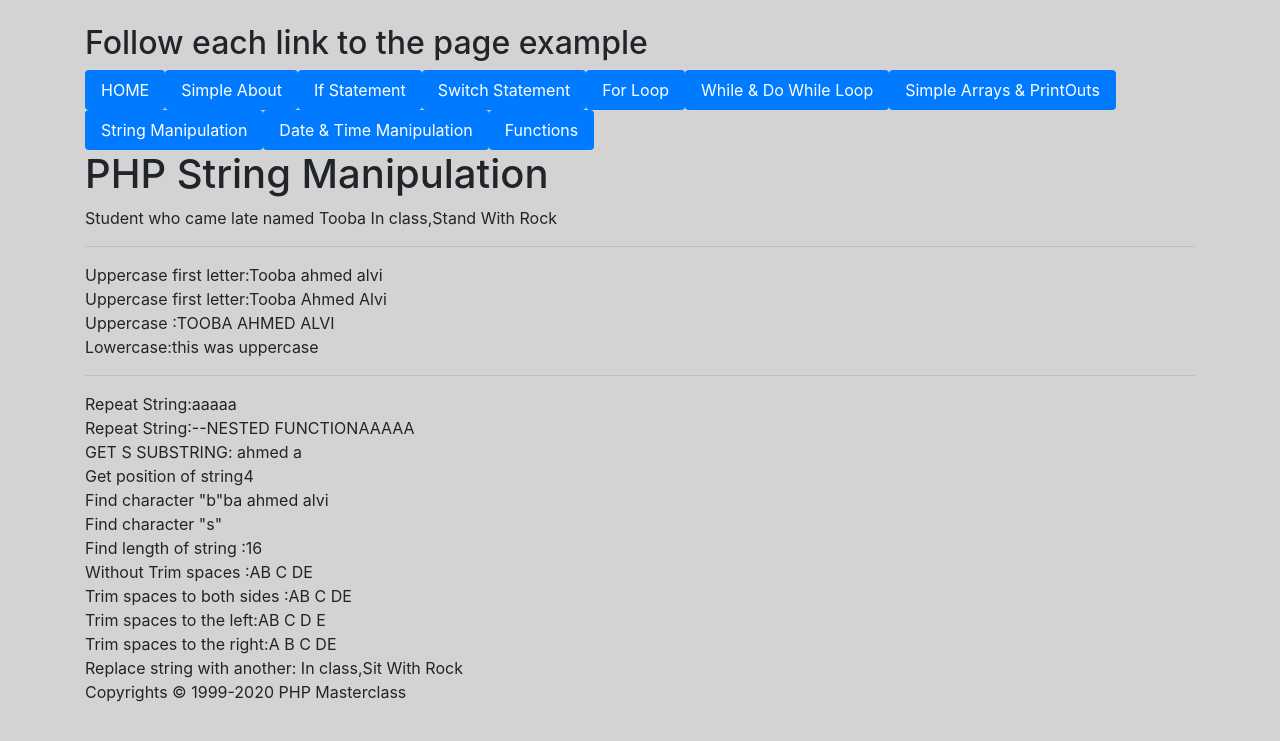
After one commit to ToobaAhmedAlvi/NewPHP, a PHP site: page /stringmanip.php in a window 1280 px wide. The commit adds this page. Shown: the top 741 px of the page. Run offline with PHP 8.4, Linux system fonts and the light colour scheme.

Commit message:
new website on php

```diff
--- a/about.php
+++ b/about.php
@@ -1,3 +1,8 @@
+<?php
+$title="About";
+ include 'includes\header.php'
+?>
 <?php
 echo "I'm learning php language";
 ?>
+<?php require 'includes\footer.php'?>
--- /dev/null
+++ b/includes/footer.php
@@ -0,0 +1,17 @@
+
+<?php
+echo "<p>Copyrights &copy; 1999-". date('Y')."  PHP Masterclass</p>";?>
+<script src="https://code.jquery.com/jquery-3.4.1.slim.min.js"
+ integrity="sha384-J6qa4849blE2+poT4WnyKhv5vZF5SrPo0iEjwBvKU7imGFAV0wwj1yYfoRSJoZ+n"
+  crossorigin="anonymous"></script>
+<script src="https://cdn.jsdelivr.net/npm/popper.js@1.16.0/dist/umd/popper.min.js"
+integrity="sha384-Q6E9RHvbIyZFJoft+2mJbHaEWldlvI9IOYy5n3zV9zzTtmI3UksdQRVvoxMfooAo"
+crossorigin="anonymous"></script>
+<script src="https://stackpath.bootstrapcdn.com/bootstrap/4.4.1/js/bootstrap.min.js"
+ integrity="sha384-wfSDF2E50Y2D1uUdj0O3uMBJnjuUD4Ih7YwaYd1iqfktj0Uod8GCExl3Og8ifwB6"
+ crossorigin="anonymous"></script>
+
+
+</div>
+</body>
+</html>
--- /dev/null
+++ b/includes/header.php
@@ -0,0 +1,37 @@
+<!DOCTYPE html>
+
+<html lang="en">
+<head>
+    <meta charset="UTF-8">
+    <meta name="viewport" content="width=device-width, initial-scale=1.0">
+    <meta http-equiv="X-UA-Compatible" content="ie=chrome">
+    <link rel="stylesheet" href="https://stackpath.bootstrapcdn.com/bootstrap/4.4.1/css/bootstrap.min.css"
+    integrity="sha384-Vkoo8x4CGsO3+Hhxv8T/Q5PaXtkKtu6ug5TOeNV6gBiFeWPGFN9MuhOf23Q9Ifjh"
+     crossorigin="anonymous">
+    <title>PHP Primer-<?php echo $title?></title>
+</head>
+<body>
+
+<div class="container">
+    <!-- BASIC HTML -->
+
+<br>
+<h2>Follow each link  to the page example</h2>
+<ul class= " nav nav-pills">
+     <li class="nav-item"><a class="nav-link active" href="index.php">HOME</a></li>
+     <li class="nav-item"><a class="nav-link active" href="about.php">Simple About</a></li>
+     <li class="nav-item"><a class="nav-link active" href="ifStatement.php">If Statement</a></li>
+     <li class="nav-item"><a class="nav-link active" href="switch.php">Switch Statement</a></li>
+     <li class="nav-item"><a class="nav-link active" href="for.php">For Loop</a></li>
+     <li class="nav-item"><a class="nav-link active" href="whiledowhile.php">While & Do While Loop</a></li>
+     <li class="nav-item"><a class="nav-link active" href="array.php">Simple Arrays & PrintOuts</a></li>
+     <li class="nav-item"><a class="nav-link active" href="stringmanip.php">String Manipulation</a></li>
+     <li class="nav-item"><a class="nav-link active" href="dandt.php">Date & Time Manipulation</a></li>
+     <li class="nav-item"><a class="nav-link active" href="function.php">Functions</a></li>
+
+<style type="text/css">
+   body { background: lightgrey !important; } /* Adding !important forces the browser to overwrite the default style applied by Bootstrap */
+</style>
+</ul>
+</body>
+</html>
--- /dev/null
+++ b/stringmanip.php
@@ -0,0 +1,36 @@
+<?php
+$title="String Manipulation";
+ include 'includes/header.php'?>
+<h1>PHP String Manipulation</h1>
+<?php
+$name="tooba ahmed alvi";
+  //CONCATINATION OF STRINGS
+  $phrase1="Student who came late";
+  $phrase2=" In class,Stand With Rock";
+  //echo $phrase1;
+  //echo $phrase2;
+ echo $phrase1  ." named Tooba ".  $phrase2. '</br>';
+  echo'<hr/>';
+ //STRING TRANSFORMATION
+ echo'Uppercase first letter:'.ucfirst($name).'</br>';
+ echo'Uppercase first letter:'.ucwords($name).'</br>';
+ echo'Uppercase :'.strtoupper($name).'</br>';
+ echo'Lowercase:'.strtolower("THIS WAS UPPERCASE").'</br>';
+ echo'<hr/>';
+ echo'Repeat String:'.str_repeat('a',5).'<br/>';
+ echo'Repeat String:--NESTED FUNCTION'.strtoupper(str_repeat('a',5)).'<br/>';
+ echo "GET S SUBSTRING:".substr($name,5,8).'</br>';
+
+ echo'Get position of string'.strpos($name,'a').'<br/>';
+ //returns null
+
+ echo'Find character "b"'.strchr($name,'b').'<br/>';
+ echo'Find character "s"'.strchr($name,'s').'<br/>';
+ echo'Find length of string :'.strlen($name).'<br/>';
+ echo' Without Trim spaces :'."A"."B C D"."E".'<br/>';
+ echo'Trim spaces to both sides :'."A".trim(" B C D ")."E".'<br/>';
+ echo'Trim spaces to the left:'."A".ltrim(" B C D ")."E".'<br/>';
+ echo'Trim spaces to  the right:'."A".rtrim(" B C D ")."E".'<br/>';
+ echo'Replace string with another:'.str_replace("Stand","Sit",$phrase2).'<br/>';
+ ?>
+ <?php require 'includes/footer.php'?>
```
Also changed, not shown: array.php (added, +23 -0 lines), dandt.php (added, +16 -0 lines), for.php (added, +17 -0 lines), function.php (added, +43 -0 lines), ifStatement.php (added, +26 -0 lines), index.php (+21 -2 lines), switch.php (added, +20 -0 lines), whiledowhile.php (added, +23 -0 lines), includes/style.css (added).
